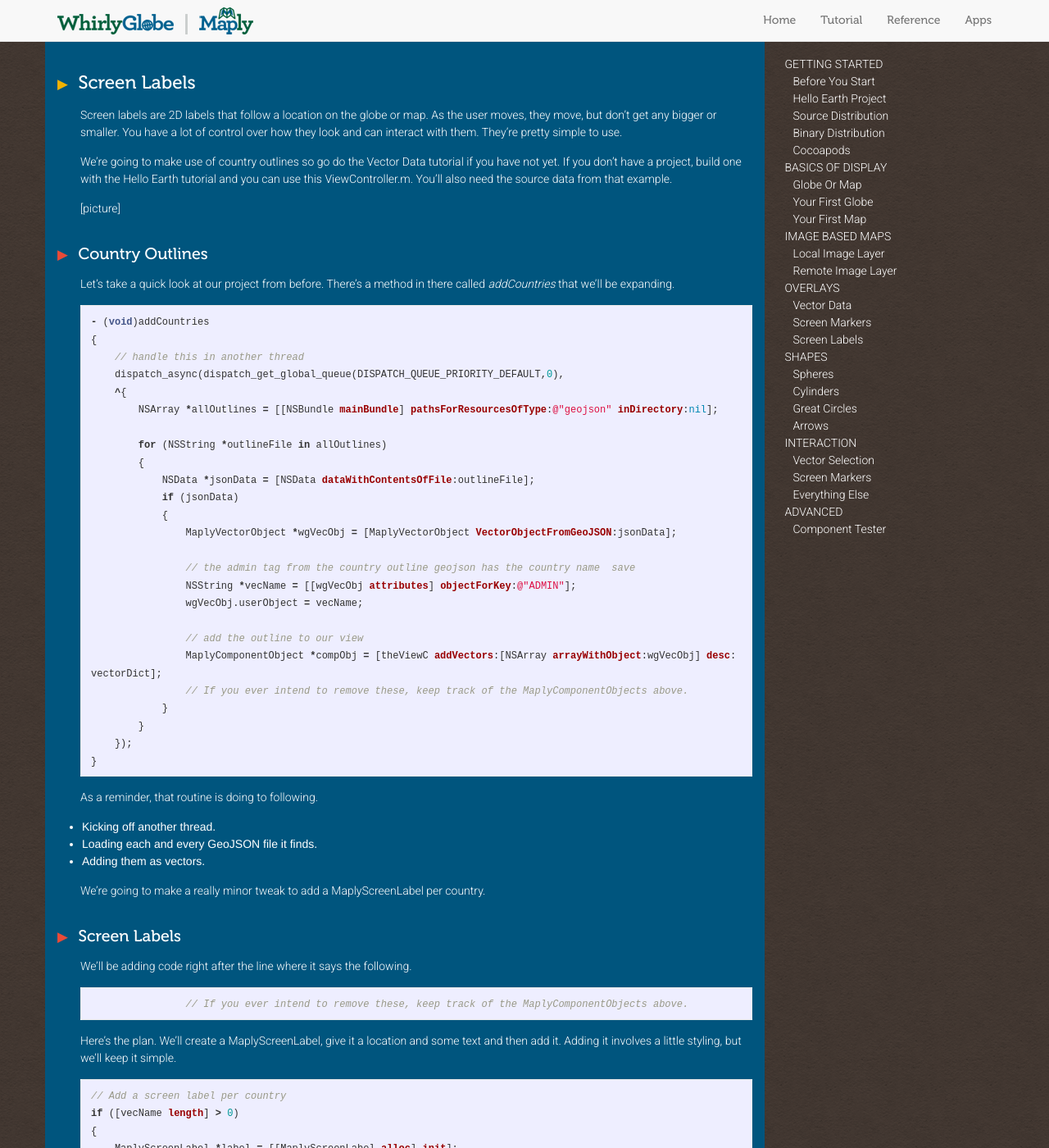
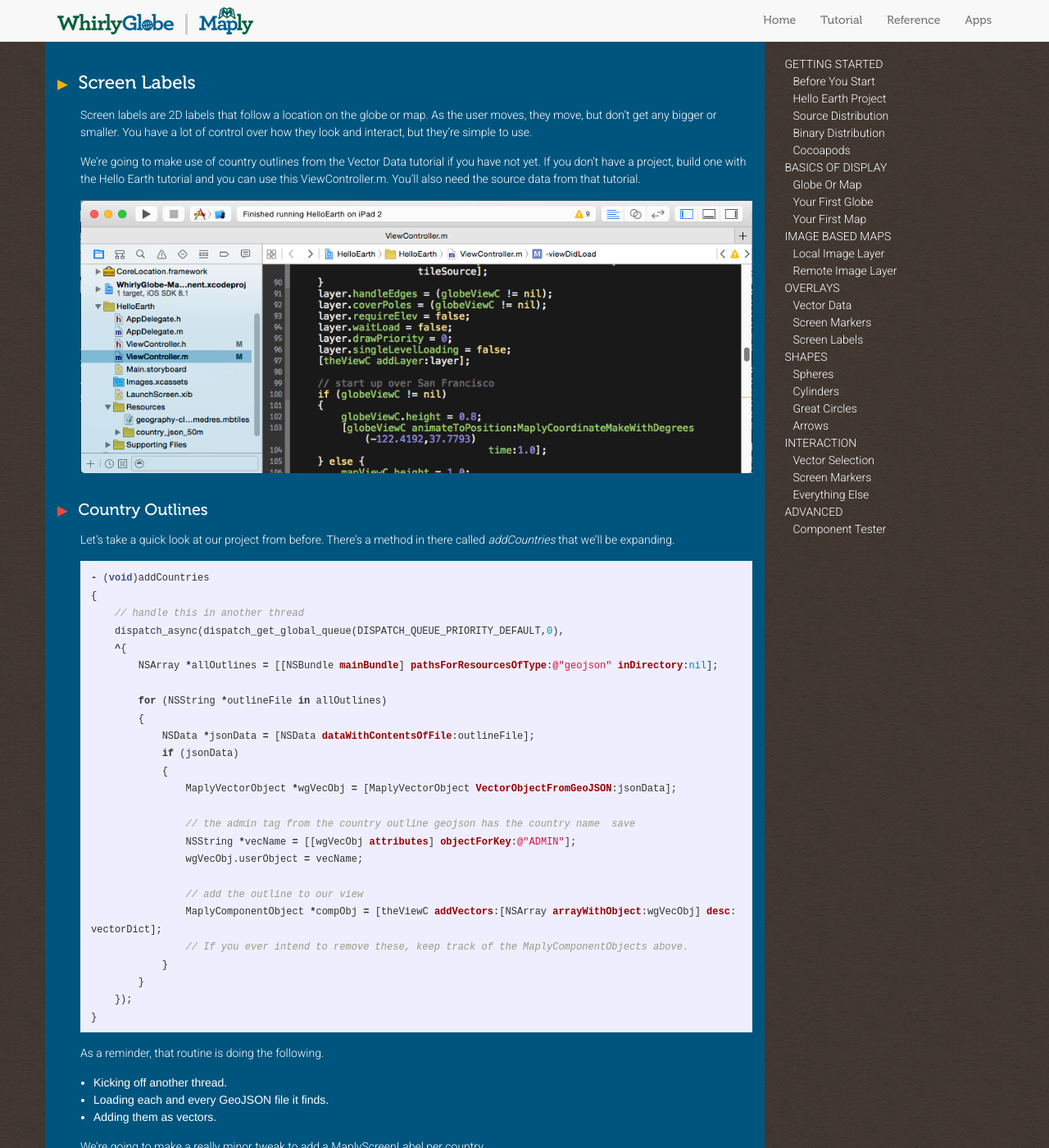
Before and after one commit to muruganandham/WhirlyGlobe-Maply-Site, a Jekyll site: the page built from tutorial/screen_labels.md, in a window 1280 px wide and 1400 px high. Shown: the whole window at 82% size. Built offline with Jekyll 4.4.1, drawn with Linux system fonts in a browser that asks for light colours; nearby versions of some CDN libraries; some web fonts are replaced; some of the changed text lies outside the part shown.

Commit message:
Screen Label tutorial done.

```diff
--- a/css/main.scss
+++ b/css/main.scss
@@ -162,6 +162,9 @@ body {
       margin-left: 0;
     }
   }
+  li {
+    margin-left:   $base-font-size;
+  }
 }
 
 .tutorial-sidebar {
--- a/tutorial/screen_labels.md
+++ b/tutorial/screen_labels.md
@@ -3,11 +3,11 @@ title: Screen Labels
 layout: tutorial
 ---
 
-Screen labels are 2D labels that follow a location on the globe or map.  As the user moves, they move, but don't get any bigger or smaller.  You have a lot of control over how they look and can interact with them.  They're pretty simple to use.
+Screen labels are 2D labels that follow a location on the globe or map.  As the user moves, they move, but don't get any bigger or smaller.  You have a lot of control over how they look and interact, but they're simple to use.
 
-We're going to make use of country outlines so go do the [Vector Data](adding_vector_data.html) tutorial if you have not yet.  If you don't have a project, build one with the [Hello Earth](hello_earth.html) tutorial and you can use this [ViewController.m]({{ site.baseurl }}/tutorial/code/ViewController_screen_labels.m).  You'll also need the source data from that example.
+We're going to make use of country outlines from the [Vector Data](adding_vector_data.html) tutorial if you have not yet.  If you don't have a project, build one with the [Hello Earth](hello_earth.html) tutorial and you can use this [ViewController.m]({{ site.baseurl }}/tutorial/code/ViewController_screen_labels.m).  You'll also need the source data from that tutorial.
 
-[picture]
+![Xcode HelloEarth]({{ site.baseurl }}/images/tutorial/screen_labels_1.png)
 
 ### Country Outlines
 
@@ -41,7 +41,8 @@ Let's take a quick look at our project from before.  There's a method in there c
 }
 {% endhighlight %}
 
-As a reminder, that routine is doing to following.
+As a reminder, that routine is doing the following.
+
 - Kicking off another thread.
 - Loading each and every GeoJSON file it finds.
 - Adding them as vectors.
@@ -53,7 +54,7 @@ We're going to make a really minor tweak to add a <a href= "{{ site.baseurl }}/r
 We'll be adding code right after the line where it says the following.
 
 {% highlight objc %}
-­                // If you ever intend to remove these, keep track of the MaplyComponentObjects above.
+­// If you ever intend to remove these, keep track of the MaplyComponentObjects above.
 {% endhighlight %}
 
 Here's the plan.  We'll create a <a href= "{{ site.baseurl }}/reference/ios_2_3/Classes/MaplyScreenLabel.html" target="_blank">MaplyScreenLabel</a>, give it a location and some text and then add it.  Adding it involves a little styling, but we'll keep it simple.
@@ -76,11 +77,11 @@ if ([vecName length] > 0)
 }
 {% endhighlight %}
 
-[picture]
+![Xcode HelloEarth]({{ site.baseurl }}/images/tutorial/screen_labels_3.png)
 
 So labels!  Great!  And they move around but stay the same size!  Let's look a little closer.
 
-### Details and Problems
+### Label Details
 
 Let's look at what we did there.  First, we created a <a href= "{{ site.baseurl }}/reference/ios_2_3/Classes/MaplyScreenLabel.html" target="_blank">MaplyScreenLabel</a>.  We gave it some text, which was the country name and we gave it a location, the center of the country.  Then it gets interesting.
 
@@ -90,7 +91,7 @@ Description dictionaries are a little wacky.  Rather than specify everything in
 
 The description dictionary contains entries for the font, outline details, and the text color.  Consult the <a href= "{{ site.baseurl }}/reference/ios_2_3/Classes/MaplyBaseViewController.html#//api/name/addScreenLabels:desc:" target="_blank">addScreenLabels</a> method documentation for a full list of options.
 
-Lastly, the problem.  Those labels are all on top of each other.  Can we do anything about that?
+But there's one problem.  Those labels are all on top of each other.  Can we do anything about that?
 
 ### Layout Engine
 
@@ -99,3 +100,9 @@ WhirlyGlobe-Maply has an interactive label and marker layout engine.  All you ha
 {% highlight objc %}
 label.layoutImportance = 10.0;
 ­{% endhighlight %}
+
+Now it looks like this.
+
+![Xcode HelloEarth]({{ site.baseurl }}/images/tutorial/screen_labels_2.png)
+
+To ignore the layout engine, layoutImportance to MAXFLOAT.  Otherwise, it's just a number we use for sorting.  Assign it however you like.
```
Also changed, not shown: images/tutorial/screen_labels_1.png (added), images/tutorial/screen_labels_2.png (added), images/tutorial/screen_labels_3.png (added), 2 other files.
